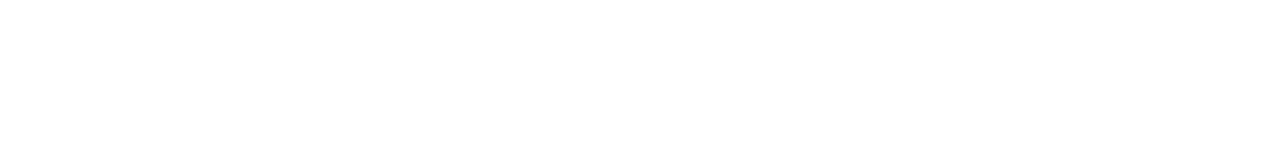
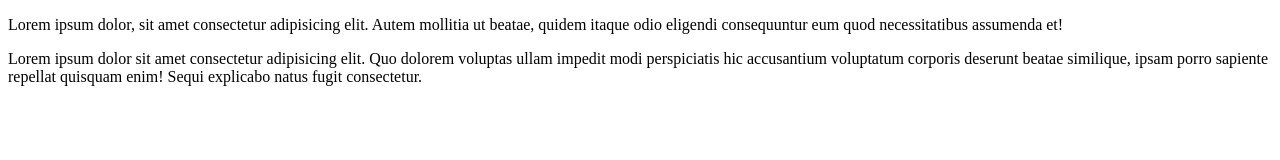
Before and after one commit to HussainBaloch78/localRepo, a plain HTML site: page index.html in a window 1280 px wide. Drawn offline with Linux system fonts and the light colour scheme.

Commit message:
Added some paragraphes in index.html

```diff
--- a/index.html
+++ b/index.html
@@ -7,5 +7,9 @@
 </head>
 <body>
 
+    <p>Lorem ipsum dolor, sit amet consectetur adipisicing elit. Autem mollitia ut beatae, quidem itaque odio eligendi consequuntur eum quod necessitatibus assumenda et!</p>
+
+    <p>Lorem ipsum dolor sit amet consectetur adipisicing elit. Quo dolorem voluptas ullam impedit modi perspiciatis hic accusantium voluptatum corporis deserunt beatae similique, ipsam porro sapiente repellat quisquam enim! Sequi explicabo natus fugit consectetur.</p>
+
 </body>
 </html>
```
